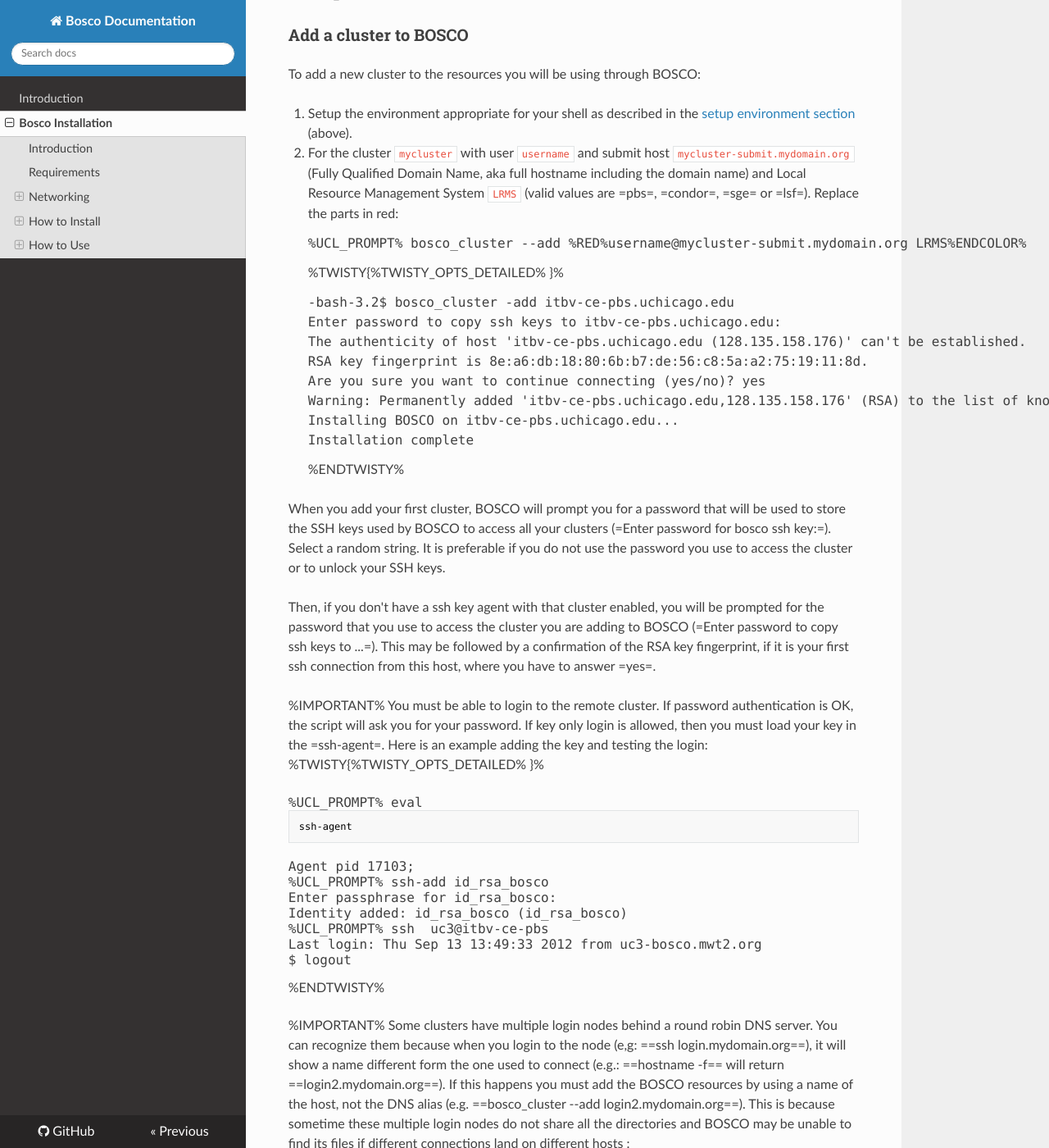
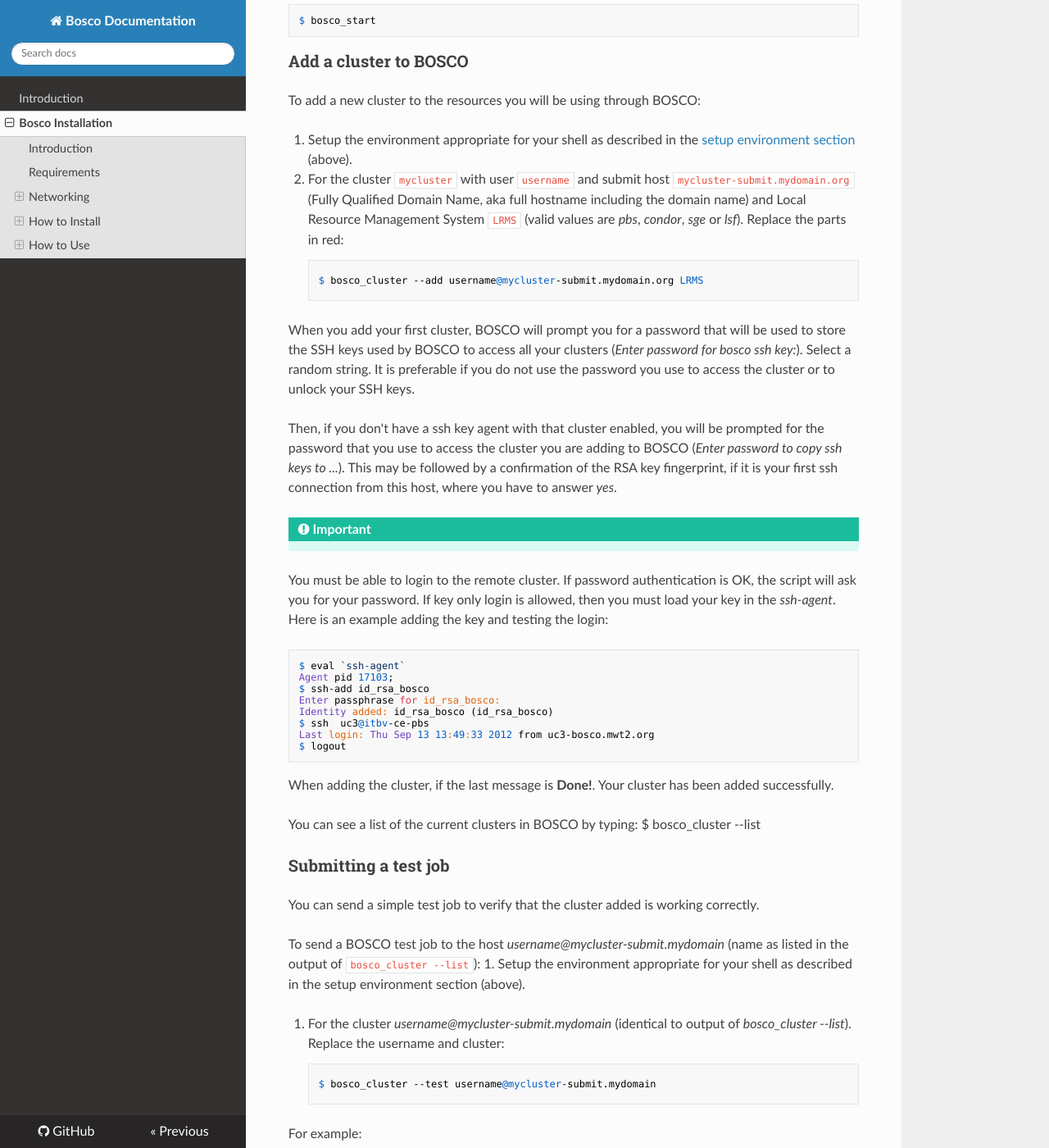
Before and after one commit to osg-bosco/docs, an MkDocs documentation site: the page built from docs/BoscoInstall.md, in a window 1280 px wide and 1400 px high, scrolled down 3301 px. Shown: the whole window at 82% size. Built offline with MkDocs 1.6.1, drawn with Linux system fonts in a browser that asks for light colours; nearby versions of some CDN libraries; old or Windows-style settings are respelled for this version of MkDocs; some of the changed text lies outside the part shown.

Commit message:
Adding more fixes

```diff
--- a/docs/BoscoInstall.md
+++ b/docs/BoscoInstall.md
@@ -128,18 +128,18 @@
 
 ### Installation Procedure
 
-1.  [Download](http://bosco.opensciencegrid.org/download/) Bosco from
+1. [Download](http://bosco.opensciencegrid.org/download/) Bosco from
     the bosco website. We recommend the **Multi-Platform** installer. It
     is a bit more complex than the [quick start
     installation](BoscoQuickStart) but allows more options.
-2.  Untar Bosco from the command line: &lt;pre class="screen"&gt;
+2. Untar Bosco from the command line:
 
-  $ cd Downloads
-  $ tar xzf boscoinstaller.tar.gz
+        $ cd Downloads
+        $ tar xzf boscoinstaller.tar.gz
 
-1.  Run the installer:
+1. Run the installer:
 
-  $ python boscoinstaller
+        $ python boscoinstaller
 
 
 ## How to Use
@@ -155,7 +155,7 @@
 
 Since BOSCO is not installed in the system path. An environment file must be sourced all the times you use BOSCO (start/stop/job submission or query, anything):
 
-  $ source ~/bosco/bosco_setenv
+    $ source ~/bosco/bosco_setenv
 
 ### Starting BOSCO
 BOSCO has some persistent services that must be running. You'll have to start it at the beginning and probably after each reboot of your host.
@@ -164,7 +164,7 @@
 
 To start BOSCO:
 
-  $ bosco_start
+    $ bosco_start
 
 
 
@@ -172,10 +172,13 @@
 
 To add a new cluster to the resources you will be using through BOSCO:
 
-   1. Setup the environment appropriate for your shell as described in the [setup environment section](#SetupEnvironment) (above).
-   1. For the cluster `mycluster` with user `username` and submit host `mycluster-submit.mydomain.org` (Fully Qualified Domain Name, aka full hostname including the domain name) and Local Resource Management System `LRMS` (valid values are =pbs=, =condor=, =sge= or =lsf=). Replace the parts in red: <pre class="screen">
-%UCL_PROMPT% bosco_cluster --add %RED%username@mycluster-submit.mydomain.org LRMS%ENDCOLOR%
-</pre> %TWISTY{%TWISTY_OPTS_DETAILED% }%   <pre class="screen">
+1. Setup the environment appropriate for your shell as described in the [setup environment section](#SetupEnvironment) (above).
+
+1. For the cluster `mycluster` with user `username` and submit host `mycluster-submit.mydomain.org` (Fully Qualified Domain Name, aka full hostname including the domain name) and Local Resource Management System `LRMS` (valid values are *pbs*, *condor*, *sge* or *lsf*). Replace the parts in red:
+
+        $ bosco_cluster --add username@mycluster-submit.mydomain.org LRMS
+
+<!--
 -bash-3.2$ bosco_cluster -add itbv-ce-pbs.uchicago.edu
 Enter password to copy ssh keys to itbv-ce-pbs.uchicago.edu:
 The authenticity of host 'itbv-ce-pbs.uchicago.edu (128.135.158.176)' can't be established.
@@ -184,26 +187,28 @@
 Warning: Permanently added 'itbv-ce-pbs.uchicago.edu,128.135.158.176' (RSA) to the list of known hosts.
 Installing BOSCO on itbv-ce-pbs.uchicago.edu...
 Installation complete
-</pre> %ENDTWISTY%
 
-When you add your first cluster, BOSCO will prompt you for a password that will be used to store the SSH keys used by BOSCO to access all your clusters (=Enter password for bosco ssh key:=). Select a random string. It is preferable if you do not use the password you use to access the cluster or to unlock your SSH keys.
+-->
 
-Then, if you don't have a ssh key agent with that cluster enabled, you will be prompted for the password that you use to access the cluster you are adding to BOSCO (=Enter password to copy ssh keys to ...=). This may be followed by a confirmation of the RSA key fingerprint, if it is your first ssh connection from this host, where you have to answer =yes=.
+When you add your first cluster, BOSCO will prompt you for a password that will be used to store the SSH keys used by BOSCO to access all your clusters (*Enter password for bosco ssh key:*). Select a random string. It is preferable if you do not use the password you use to access the cluster or to unlock your SSH keys.
 
-%IMPORTANT% You must be able to login to the remote cluster. If password authentication is OK, the script will ask you for your password. If key only login is allowed, then you must load your key in the =ssh-agent=. Here is an example adding the key and testing the login: %TWISTY{%TWISTY_OPTS_DETAILED% }%   <pre class="screen">
-%UCL_PROMPT% eval `ssh-agent`
-Agent pid 17103;
-%UCL_PROMPT% ssh-add id_rsa_bosco
-Enter passphrase for id_rsa_bosco:
-Identity added: id_rsa_bosco (id_rsa_bosco)
-%UCL_PROMPT% ssh  uc3@itbv-ce-pbs
-Last login: Thu Sep 13 13:49:33 2012 from uc3-bosco.mwt2.org
-$ logout
-</pre>
-%ENDTWISTY%
+Then, if you don't have a ssh key agent with that cluster enabled, you will be prompted for the password that you use to access the cluster you are adding to BOSCO (*Enter password to copy ssh keys to ...*). This may be followed by a confirmation of the RSA key fingerprint, if it is your first ssh connection from this host, where you have to answer *yes*.
+
+!!! important
+  You must be able to login to the remote cluster. If password authentication is OK, the script will ask you for your password. If key only login is allowed, then you must load your key in the *ssh-agent*. Here is an example adding the key and testing the login:
+
+    $ eval `ssh-agent`
+    Agent pid 17103;
+    $ ssh-add id_rsa_bosco
+    Enter passphrase for id_rsa_bosco:
+    Identity added: id_rsa_bosco (id_rsa_bosco)
+    $ ssh  uc3@itbv-ce-pbs
+    Last login: Thu Sep 13 13:49:33 2012 from uc3-bosco.mwt2.org
+    $ logout
 
 
-%IMPORTANT% Some clusters have multiple login nodes behind a round robin DNS server. You can recognize them because when you login to the node (e,g: ==ssh login.mydomain.org==), it will show a name different form the one used to connect (e.g.: ==hostname -f== will return ==login2.mydomain.org==). If this happens you must add the BOSCO resources by using a name of the host, not the DNS alias (e.g. ==bosco_cluster --add login2.mydomain.org==). This is because sometime these multiple login nodes do not share all the directories and BOSCO may be unable to find its files if different connections land on different hosts : %TWISTY{%TWISTY_OPTS_DETAILED% }%  Note how =midway-login2.rcc.uchicago.edu= is use instead of =midway.rcc.uchicago.edu=: <pre class="screen">
+<!--
+!!! important Some clusters have multiple login nodes behind a round robin DNS server. You can recognize them because when you login to the node (e,g: ==ssh login.mydomain.org==), it will show a name different form the one used to connect (e.g.: ==hostname -f== will return ==login2.mydomain.org==). If this happens you must add the BOSCO resources by using a name of the host, not the DNS alias (e.g. ==bosco_cluster --add login2.mydomain.org==). This is because sometime these multiple login nodes do not share all the directories and BOSCO may be unable to find its files if different connections land on different hosts : %TWISTY{%TWISTY_OPTS_DETAILED% }%  Note how =midway-login2.rcc.uchicago.edu= is use instead of =midway.rcc.uchicago.edu=: <pre class="screen">
 %UCL_PROMPT% ssh  mm@%RED%midway.rcc.uchicago.edu%ENDCOLOR%
 mm@midway.rcc.uchicago.edu's password:
 ===============================================================================
@@ -240,43 +245,38 @@
 </pre>
 %ENDTWISTY%
 
+-->
+
+When adding the cluster, if the last message is **Done!**. Your cluster has been added successfully.
+
+You can see a list of the current clusters in BOSCO by typing:
+    $ bosco_cluster --list
 
 
-When adding the cluster, if the last message is =Done!=. Your cluster has been added successfully.
-
-You can see a list of the current clusters in BOSCO by typing:<pre class="screen">
-%UCL_PROMPT% bosco_cluster --list
-</pre>
-%TWISTY{%TWISTY_OPTS_DETAILED% }%   <pre class="screen">
--bash-3.2$ bosco_cluster --list
-itbv-ce-pbs.uchicago.edu
-</pre>
-%ENDTWISTY%
-%ENDSECTION{"BoscoAddResource"}%
-
-
----## Submitting a test job
+### Submitting a test job
 You can send a simple test job to verify that the cluster added is working correctly.
 
-To send a BOSCO test job to the host %RED%username@mycluster-submit.mydomain%ENDCOLOR% (name as listed in the output of =bosco_cluster --list=):
-   1. Setup the environment appropriate for your shell as described in the setup environment section (above).
-   1. For the cluster %RED%username@mycluster-submit.mydomain%ENDCOLOR% (identical to output of  =bosco_cluster --list=). Replace the parts in red: <pre class="screen">
-%UCL_PROMPT% bosco_cluster --test %RED%username@mycluster-submit.mydomain%ENDCOLOR%
-</pre> %TWISTY{%TWISTY_OPTS_DETAILED% }%   <pre class="screen">
-%UCL_PROMPT% $ bosco_cluster -t dweitzel@ff-grid.unl.edu
-dweitzel@ff-grid.unl.edu
-Testing ssh to dweitzel@ff-grid.unl.edu...Passed!
-Testing bosco submission...Passed!
-Checking for submission to remote pbs cluster (could take ~30 seconds)...Passed!
-Submission files for these jobs are in /home/dweitzel/bosco/local.localhocentos56/bosco-test
-Execution on the remote cluster could take a while...Exiting
-</pre> %ENDTWISTY%
-%ENDSECTION{"BoscoUseShort"}%
+To send a BOSCO test job to the host *username@mycluster-submit.mydomain* (name as listed in the output of `bosco_cluster --list`):
+1. Setup the environment appropriate for your shell as described in the setup environment section (above).
 
----## How to Stop and Remove
-To stop BOSCO:<pre class="screen">
-%UCL_PROMPT% bosco_stop
-</pre>
+1. For the cluster *username@mycluster-submit.mydomain* (identical to output of  *bosco_cluster --list*). Replace the username and cluster:
+
+        $ bosco_cluster --test username@mycluster-submit.mydomain
+
+  For example:
+
+        $ bosco_cluster -t dweitzel@ff-grid.unl.edu
+        dweitzel@ff-grid.unl.edu
+        Testing ssh to dweitzel@ff-grid.unl.edu...Passed!
+        Testing bosco submission...Passed!
+        Checking for submission to remote pbs cluster (could take ~30 seconds)...Passed!
+        Submission files for these jobs are in /home/dweitzel/bosco/local.localhocentos56/bosco-test
+        Execution on the remote cluster could take a while...Exiting
+
+### How to Stop and Remove
+To stop BOSCO:
+    $ bosco_stop
+
 
 To uninstall BOSCO:
    * If you want to remove remote clusters get the list and remove them one by one: <pre class="screen">%UCL_PROMPT% bosco_cluster --list
```
